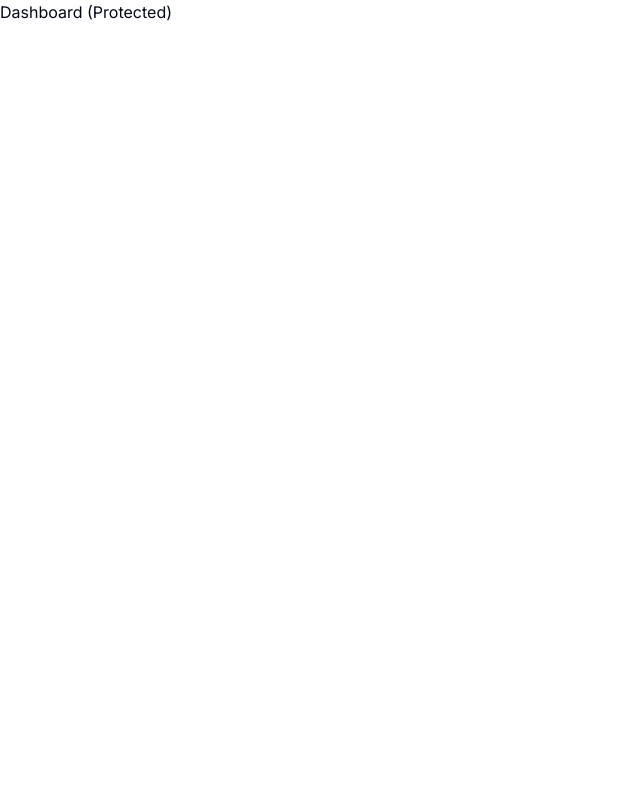
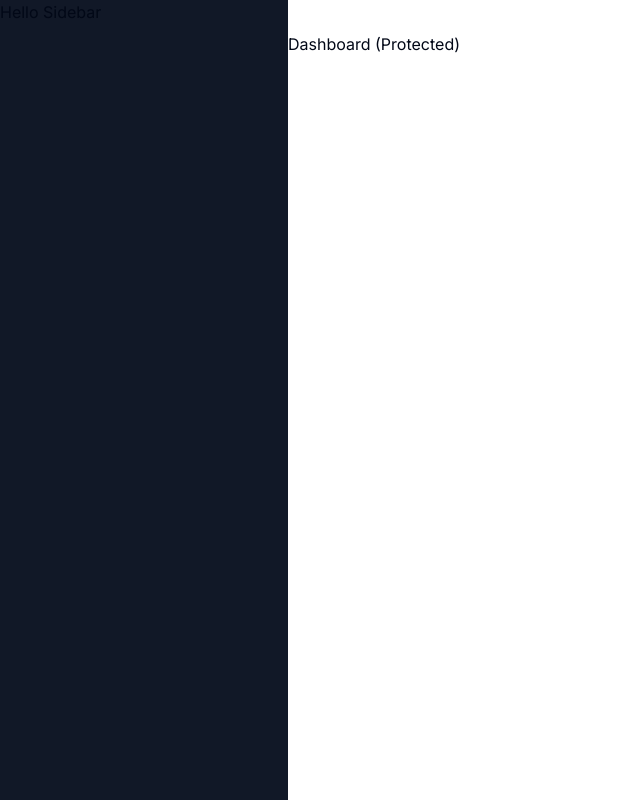
Before and after one commit to estuhub/genius-ai, a Next.js app: page /dashboard in a window 1280 px wide. Shown: the whole page, without its empty margins (0-640 px from the left). Built offline with nearby package versions, Linux system fonts and the light colour scheme.

Commit message:
add Navbar and Sidebar structure

```diff
--- a/app/(dashboard)/(routes)/dashboard/page.tsx
+++ b/app/(dashboard)/(routes)/dashboard/page.tsx
@@ -1,10 +1,7 @@
-import { UserButton } from "@clerk/nextjs"
-
 const DashboardPage = () => {
     return (
         <div>
             <div>Dashboard (Protected)</div>
-            <UserButton afterSignOutUrl="/" />
         </div>
     )
 }
--- /dev/null
+++ b/app/(dashboard)/layout.tsx
@@ -0,0 +1,21 @@
+import Navbar from "@/components/navbar"
+
+const DashboardLayout = ({
+    children
+}: {
+    children: React.ReactNode
+}) => {
+    return (
+        <div className="h-full relative">
+            <div className="hidden h-full md:flex md:w-72 md:flex-col md:fixed md:inset-y-0 z-[80] bg-gray-900">
+                Hello Sidebar
+            </div>
+            <main className="md:pl-72">
+                <Navbar />
+                {children}
+            </main>
+        </div>
+    )
+}
+
+export default DashboardLayout
--- /dev/null
+++ b/components/navbar.tsx
@@ -0,0 +1,19 @@
+import { UserButton } from "@clerk/nextjs"
+import { Menu } from "lucide-react"
+
+import { Button } from "@/components/ui/button"
+
+const Navbar = () => {
+    return (
+        <div className="flex items-center p-4">
+            <Button variant="ghost" size="icon" className="md:hidden">
+                <Menu />
+            </Button>
+            <div className="flex w-full justify-end">
+                <UserButton afterSignOutUrl="/" />
+            </div>
+        </div>
+    )
+}
+
+export default Navbar
```
